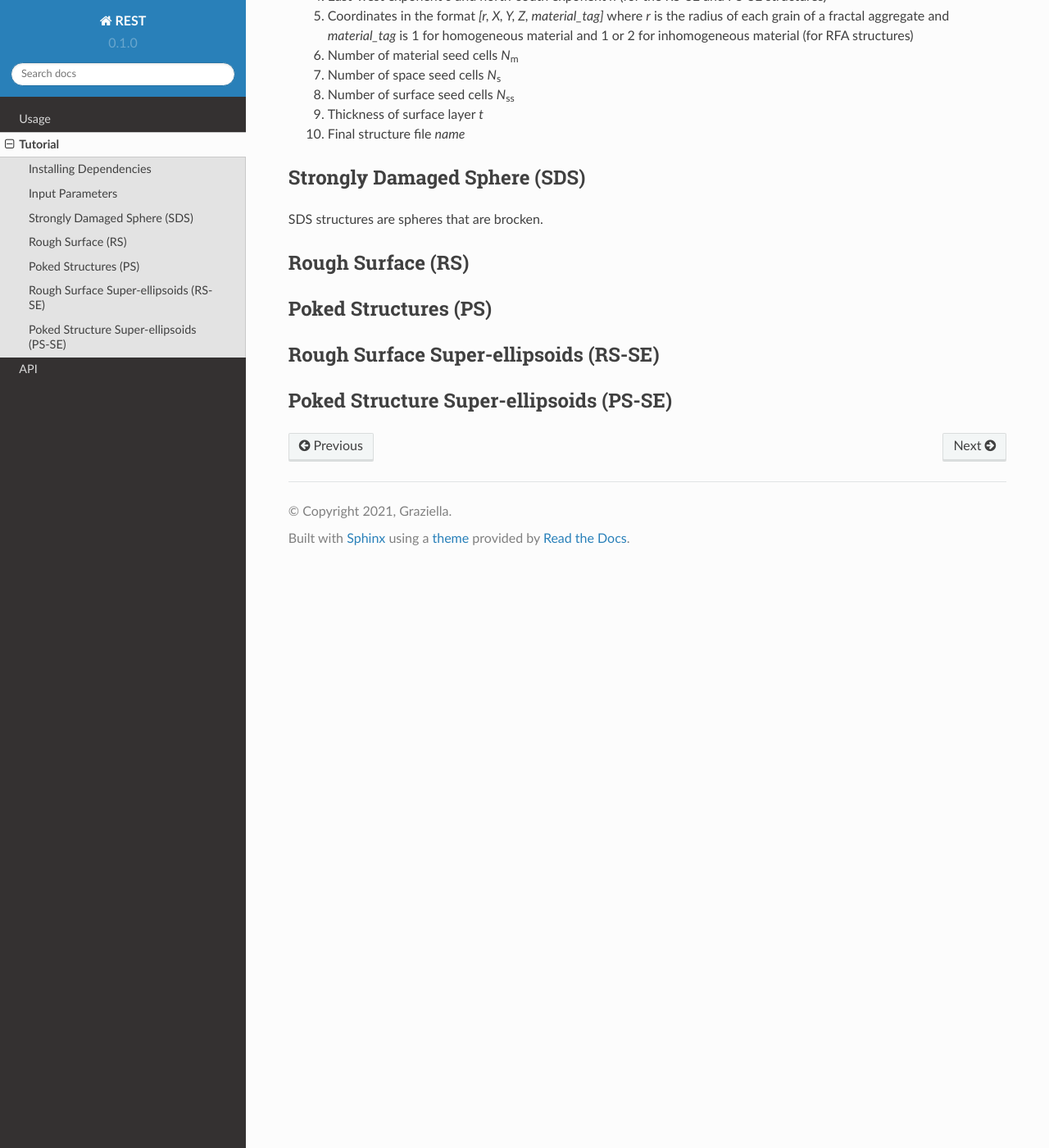
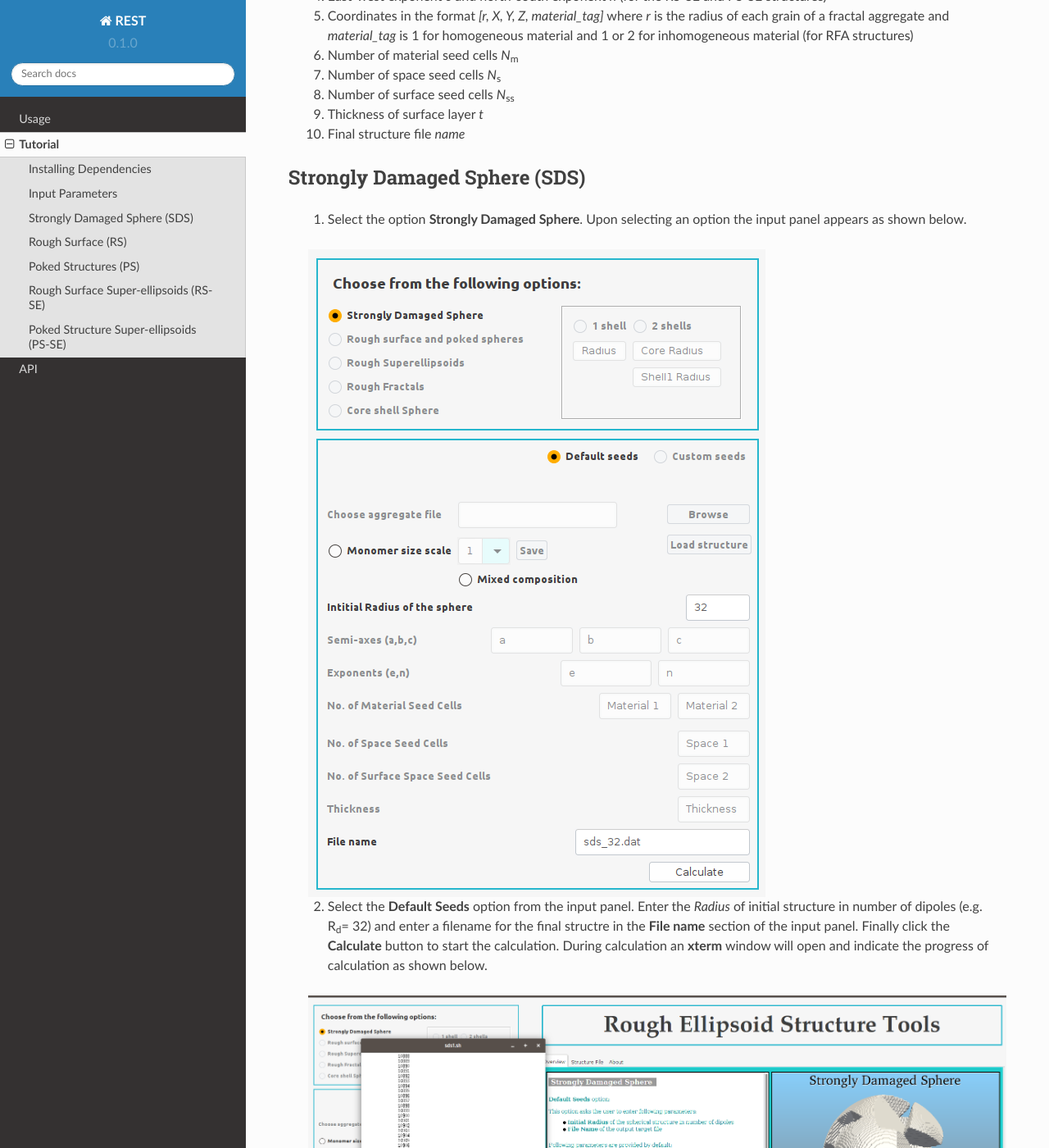
Before and after one commit to prithishh3/rtd-tutorial, a Sphinx documentation site: the page built from docs/source/tutorial.rst, in a window 1280 px wide and 1400 px high, scrolled down 1120 px. Shown: the whole window at 82% size. Built offline with Sphinx 7.4.7 and the Read the Docs theme 2.0.0, drawn with Linux system fonts in a browser that asks for light colours; some of the changed text lies outside the part shown.

Commit message:
Update tutorial.rst

```diff
--- a/docs/source/tutorial.rst
+++ b/docs/source/tutorial.rst
@@ -73,7 +73,30 @@ The basic input parameters for **REST** are listed below:
 Strongly Damaged Sphere (SDS)
 -----------------------------
 
-SDS structures are spheres that are brocken.
+   1. Select the option **Strongly Damaged Sphere**. Upon selecting an option the input panel appears as shown below.
+
+   .. image:: er3.png
+
+   2. Select the **Default Seeds** option from the input panel. Enter the *Radius* of initial structure in number of dipoles (e.g. R\ :sub:`d`\ = 32) and         enter a      filename for the final structre in the **File name** section of the input panel. Finally click the **Calculate** button to start the           calculation.        During calculation an **xterm** window will open and indicate the progress of calculation as shown below.
+
+   .. image:: er4.png
+
+   3. Upon completion of the calculation, the control box will appear below the input panel having *pink* border.
+
+   .. image:: er5.png
+
+   4. Click the **Final structure data** button to import the data calculated for generating the final **SDS** structure in the **Structure file** panel on       the right-hand side.
+
+   .. image:: er7.png
+
+   5. Finally, click the **3D Plot** button to convert all the structure data into *VTK* files and generate the 3D structures initial and final structure      along with the distribution of the different seed cells within the initial structure.
+
+   .. image:: e8.png
+
+   6. Save the structure data by clicking **Save data** button and save the 3D plot by clicking **Save plot** button.
+   7. Reset or clear the input and output entries by clicking **Clear & Reset** button.
+
+
 
 .. _rough_surface:
 
```
